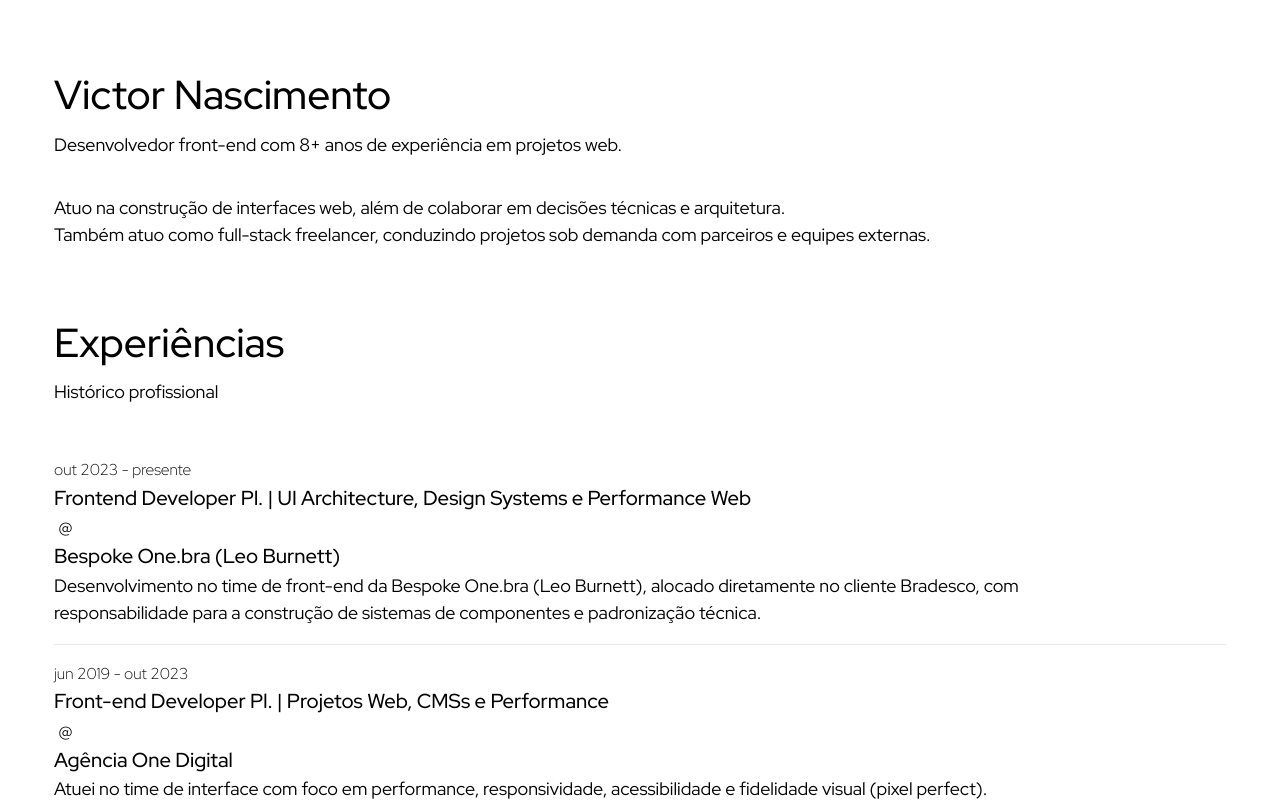
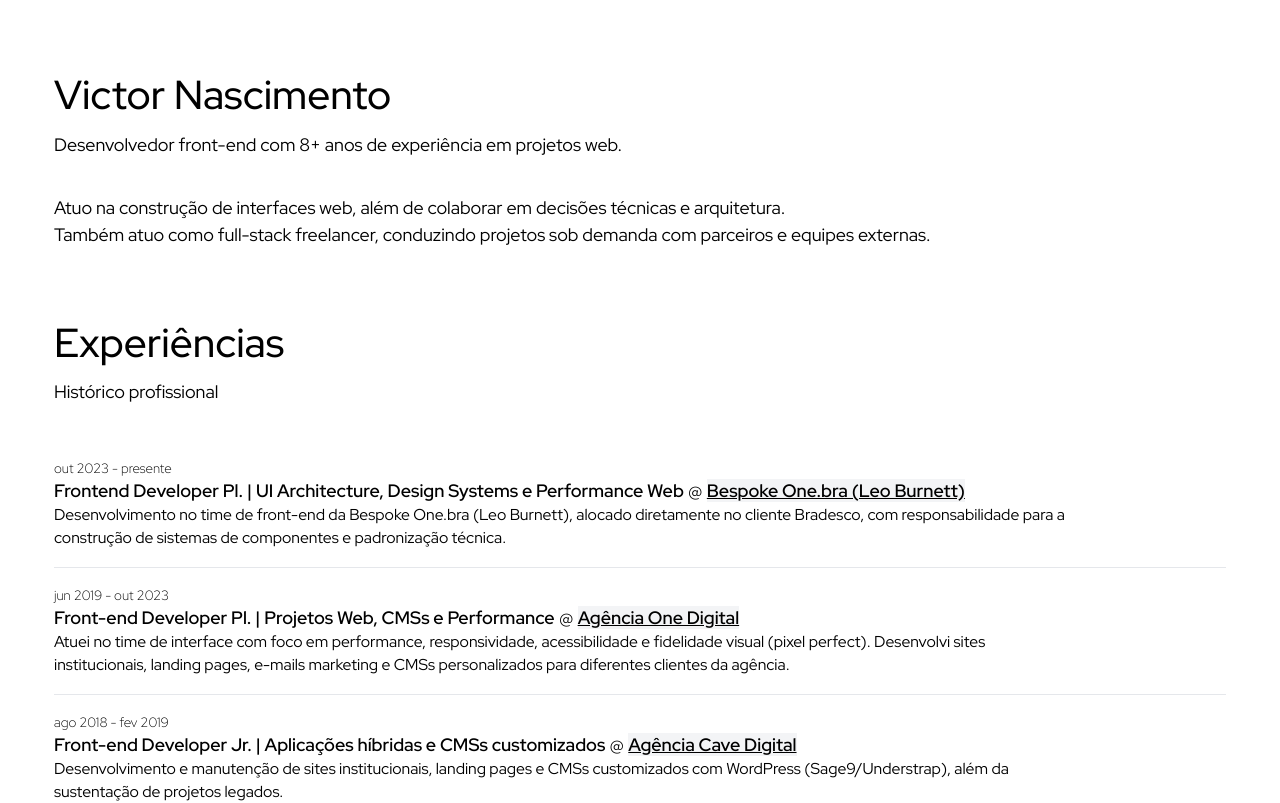
Before and after one commit to victornns/victornns.site, a Next.js app: page /portfolio in a window 1280 px wide. Shown: the top 803 px of the page. Built offline with nearby package versions, Linux system fonts and the light colour scheme.

Commit message:
refactor: update UI components

```diff
--- a/src/components/ui/UIDate.tsx
+++ b/src/components/ui/UIDate.tsx
@@ -3,5 +3,5 @@ interface UIDateProps {
 }
 
 export function UIDate({ date }: UIDateProps) {
-  return <p className="lowercase text-sm font-light">{date}</p>;
+  return <p className="lowercase font-light text-xs">{date}</p>;
 }
--- a/src/components/ui/UIDescription.tsx
+++ b/src/components/ui/UIDescription.tsx
@@ -3,5 +3,5 @@ interface UIDescriptionProps {
 }
 
 export function UIDescription({ description }: UIDescriptionProps) {
-  return <p className="text-base max-w-screen-lg">{description}</p>;
+  return <p className="max-w-screen-lg text-sm">{description}</p>;
 }
--- a/src/components/ui/UIPartner.tsx
+++ b/src/components/ui/UIPartner.tsx
@@ -1,4 +1,4 @@
-import Link from "next/link";
+import { UILink } from "./UILink";
 
 interface UIPartnerProps {
   name: string;
@@ -10,14 +10,7 @@ interface UIPartnerProps {
 export function UIPartner({ name, url, prefix = "Parceiro:", className }: UIPartnerProps) {
   return (
     <p className={className}>
-      {prefix}{" "}
-      {url ? (
-        <Link href={url} target="_blank" rel="noopener noreferrer">
-          {name}
-        </Link>
-      ) : (
-        name
-      )}
+      {prefix} {url ? <UILink displayName={name} link={url} /> : name}
     </p>
   );
 }
--- a/src/components/ui/UITitle.tsx
+++ b/src/components/ui/UITitle.tsx
@@ -1,4 +1,4 @@
-import Link from "next/link";
+import { UILink } from "./UILink";
 
 interface UITitleProps {
   title: string;
@@ -6,15 +6,5 @@ interface UITitleProps {
 }
 
 export function UITitle({ title, link }: UITitleProps) {
-  const titleElement = <h3 className="font-medium text-lg">{title}</h3>;
-
-  if (link) {
-    return (
-      <Link href={link} target="_blank" rel="noopener noreferrer">
-        {titleElement}
-      </Link>
-    );
-  }
-
-  return titleElement;
+  return <UILink displayName={title} link={link} className="font-semibold" />;
 }
--- a/src/components/ui/index.ts
+++ b/src/components/ui/index.ts
@@ -1,7 +1,6 @@
 export { UITitle } from "./UITitle";
 export { UIDescription } from "./UIDescription";
 export { UIDate } from "./UIDate";
-export { UICompany } from "./UICompany";
 export { UITags } from "./UITags";
 export { UIType } from "./UIType";
 export { UIPartner } from "./UIPartner";
```
